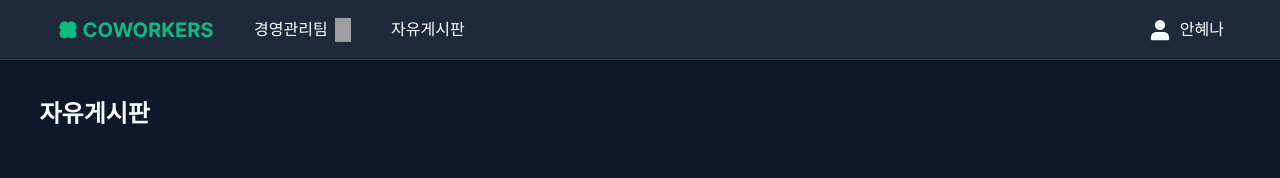
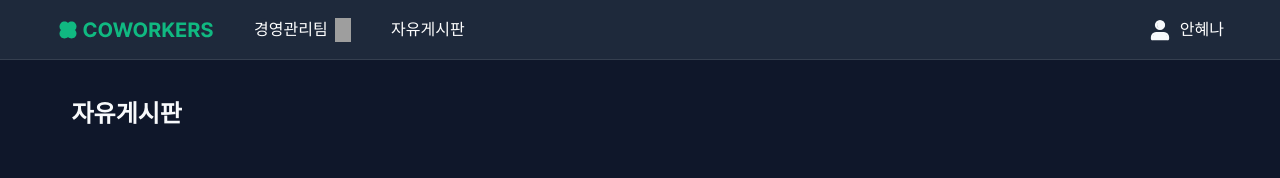
Before and after one commit to ozen0718/coworkers, a Next.js app: page /boards in a window 1280 px wide. Shown: the top 178 px of the page. Built offline with nearby package versions, Linux system fonts and the light colour scheme; grey boxes are pictures that could not be loaded.

Commit message:
[Feat] 자유게시판 타이틀 여백

```diff
--- a/src/app/(main)/boards/page.tsx
+++ b/src/app/(main)/boards/page.tsx
@@ -8,9 +8,8 @@ export default function BoardPage() {
     <div className="bg-bg300 flex min-h-screen flex-col items-center text-white">
       <HeaderProvider>
         <Header onOpenSideMenu={() => {}} />
-        {/* 여기만 위에 여백 줄 것 */}
-        <div className="text-2xl-bold text-gray100 mt-10 flex h-full max-h-[1196px] w-full max-w-[1201px]">
-          자유게시판
+        <div className="w-full max-w-[1201px] px-4 sm:px-6 md:px-8">
+          <h1 className="text-2xl-bold text-gray100 mt-10">자유게시판</h1>
         </div>
       </HeaderProvider>
     </div>
```
